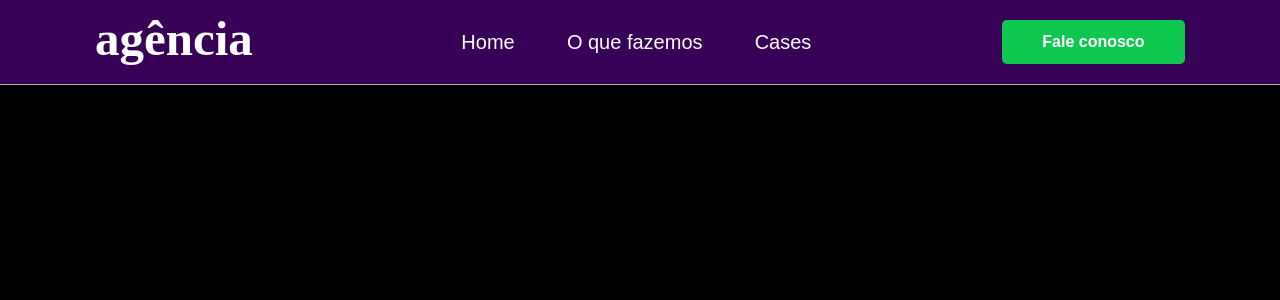
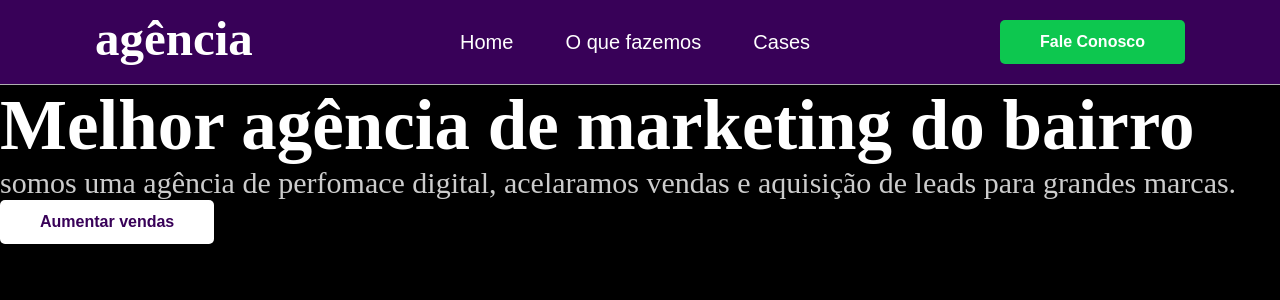
Before and after one commit to LeonFagner/Page-next, a Next.js app: page / in a window 1280 px wide. Shown: the top 300 px of the page. Built offline with nearby package versions, Linux system fonts and the light colour scheme.

Commit message:
Criando sessão Welcome

```diff
--- a/app/page.js
+++ b/app/page.js
@@ -1,11 +1,13 @@
 
 import styles from "../styles/page.module.scss";
 import Header from "../components/header/Header";
+import Wellcome from "../components/Wellcome/Wellcome"
 
 export default function Home() {
   return (
     <div className={styles.container}>
       <Header/>
+      <Wellcome/>
     </div>
   );
 }
--- a/components/Header/Header.jsx
+++ b/components/Header/Header.jsx
@@ -1,7 +1,7 @@
 import Image from "next/image";
 import Logo from "../../public/images/logo.svg"
-import Link from "next/link";
 import styles from"../Header/Header.module.scss"
+import Button from "../Button/Button"
 
 
 
@@ -18,7 +18,7 @@
             <a href="/">Cases </a>
         </div>
         <div className={styles.action}>
-          <button className={styles.button}>Fale conosco</button>
+          <Button title="Fale Conosco"/>
         </div>
       </div>
     );
--- a/components/Header/Header.module.scss
+++ b/components/Header/Header.module.scss
@@ -22,13 +22,3 @@
     font-family: Arial, Helvetica, sans-serif;
 
 }
-
-.button{
-    padding: 13px 40px;
-    border-radius: 5px;
-    color: $white-color;
-    font-size: 16px;
-    font-weight: bold;
-    background-color:$green-color;
-    border: none;
-}
--- /dev/null
+++ b/components/Wellcome/Wellcome.jsx
@@ -0,0 +1,25 @@
+import Button from "../Button/Button"
+import styles from "../Wellcome/Wellcome.module.scss"
+
+export default function Wellcome(){
+
+    return(
+        <div className={styles.container}>
+            <div className={styles.text}>
+                <h1>Melhor agência de marketing do bairro</h1>
+                <p>
+                    somos uma agência de perfomace digital, acelaramos vendas e aquisição de leads para grandes marcas.
+                </p>
+                <Button title="Aumentar vendas" kind="secundary"/>
+            </div>
+            <div className={styles.image}>
+
+            </div>
+
+        </div>
+
+
+
+
+    )
+}
--- /dev/null
+++ b/components/Wellcome/Wellcome.module.scss
@@ -0,0 +1,11 @@
+
+.text{
+    h1{
+        font-weight: bold;
+        font-size: 71px;
+    }
+    p{
+        font-size: 30px;
+        opacity: 0.8;
+    }
+}
--- a/tsconfig.json
+++ b/tsconfig.json
@@ -31,7 +31,7 @@
     "app/page.js",
     "app/layout.js",
     "app/api/hello.jsx",
-
+    ".next/types/**/*.ts"
   ],
   "exclude": [
     "node_modules"
```
